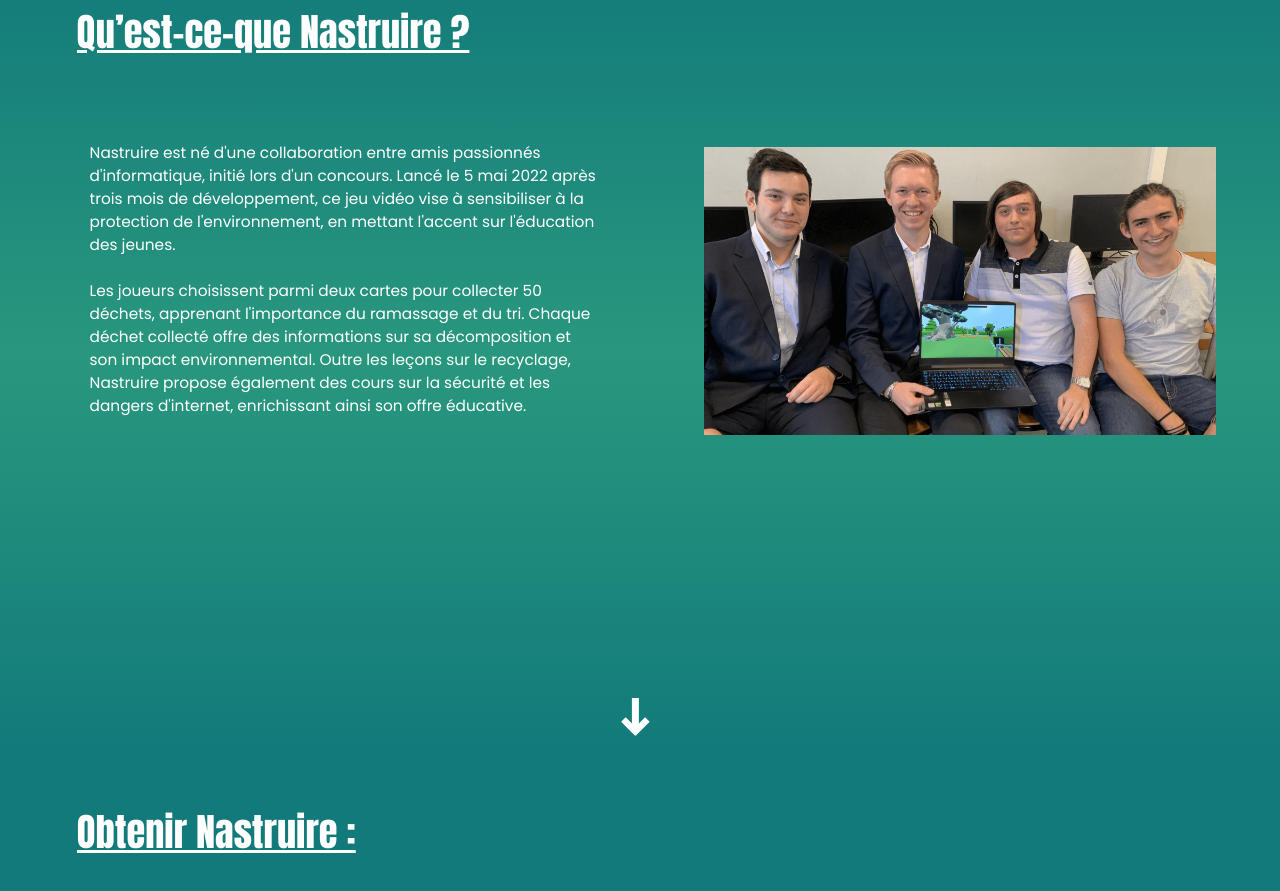
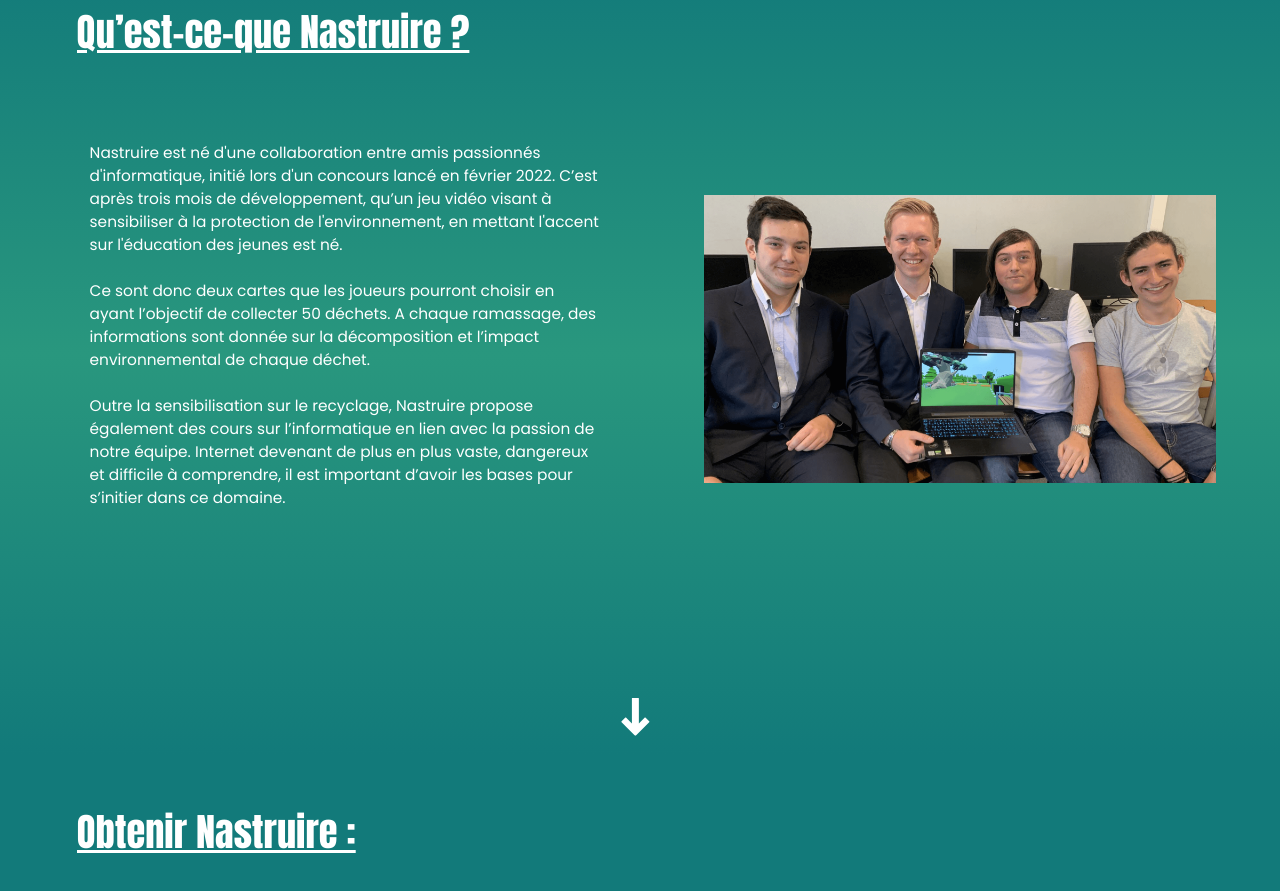
Before and after one commit to ThibaultLiotard/Nastruire-WebSite, a plain HTML site: page index.html in a window 1280 px wide. Shown: the part 845-1736 px from the top of the page. Drawn offline with Linux system fonts and the light colour scheme.

Commit message:
edit text

```diff
--- a/CSS/style.css
+++ b/CSS/style.css
@@ -121,7 +121,7 @@
 
 #secondPage #grp_main {
     position: absolute;
-    top: 124vh;
+    top: 130vh;
     margin-left: 55vw;
     width: 40vw;
 }
--- a/index.html
+++ b/index.html
@@ -26,14 +26,14 @@
     </div>
     <div id="secondPage">
         <h1 id="mainTitle">Qu’est-ce-que Nastruire ?</h1>
-        <p>Nastruire est né d'une collaboration entre amis passionnés d'informatique, initié lors d'un concours. Lancé
-            le 5 mai 2022 après trois mois de développement, ce jeu vidéo vise à sensibiliser à la protection de
-            l'environnement, en mettant l'accent sur l'éducation des jeunes. <br><br>Les joueurs choisissent parmi deux
-            cartes
-            pour collecter 50 déchets, apprenant l'importance du ramassage et du tri. Chaque déchet collecté offre des
-            informations sur sa décomposition et son impact environnemental. Outre les leçons sur le recyclage,
-            Nastruire propose également des cours sur la sécurité et les dangers d'internet, enrichissant ainsi son
-            offre éducative.
+        <p>Nastruire est né d'une collaboration entre amis passionnés d'informatique, initié lors d'un concours lancé en
+            février 2022. C’est après trois mois de développement, qu’un jeu vidéo visant à sensibiliser à la protection
+            de l'environnement, en mettant l'accent sur l'éducation des jeunes est né. <br><br>
+            Ce sont donc deux cartes que les joueurs pourront choisir en ayant l’objectif de collecter 50 déchets. A
+            chaque ramassage, des informations sont donnée sur la décomposition et l’impact environnemental de chaque
+            déchet. <br><br>Outre la sensibilisation sur le recyclage, Nastruire propose également des cours sur l’informatique
+            en lien avec la passion de notre équipe. Internet devenant de plus en plus vaste, dangereux et difficile à
+            comprendre, il est important d’avoir les bases pour s’initier dans ce domaine.
         </p>
         <img src="./assets/grp_main.png" alt="grp_main" id="grp_main">
         <img src="./assets/arrow.svg" alt="arrow" id="arrow" onclick="goToThirdPage()">
```
